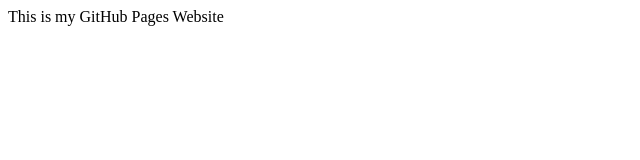
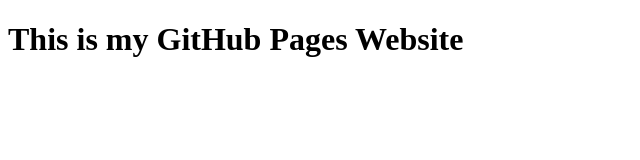
Before and after one commit to tarasmvol/tarasmvol.github.io, a plain HTML site: page index.html in a window 1280 px wide. Shown: the whole page, without its empty margins (0-640 px from the left). Drawn offline with Linux system fonts and the light colour scheme.

Commit message:
changed body1

```diff
--- a/index.html
+++ b/index.html
@@ -4,6 +4,6 @@
     <title>This is my site</title>
   </head>
   <body>
-    This is my GitHub Pages Website
+    <h1 TEX-ALIGN="center";>This is my GitHub Pages Website</h1>
   </body>
 </html>
```
